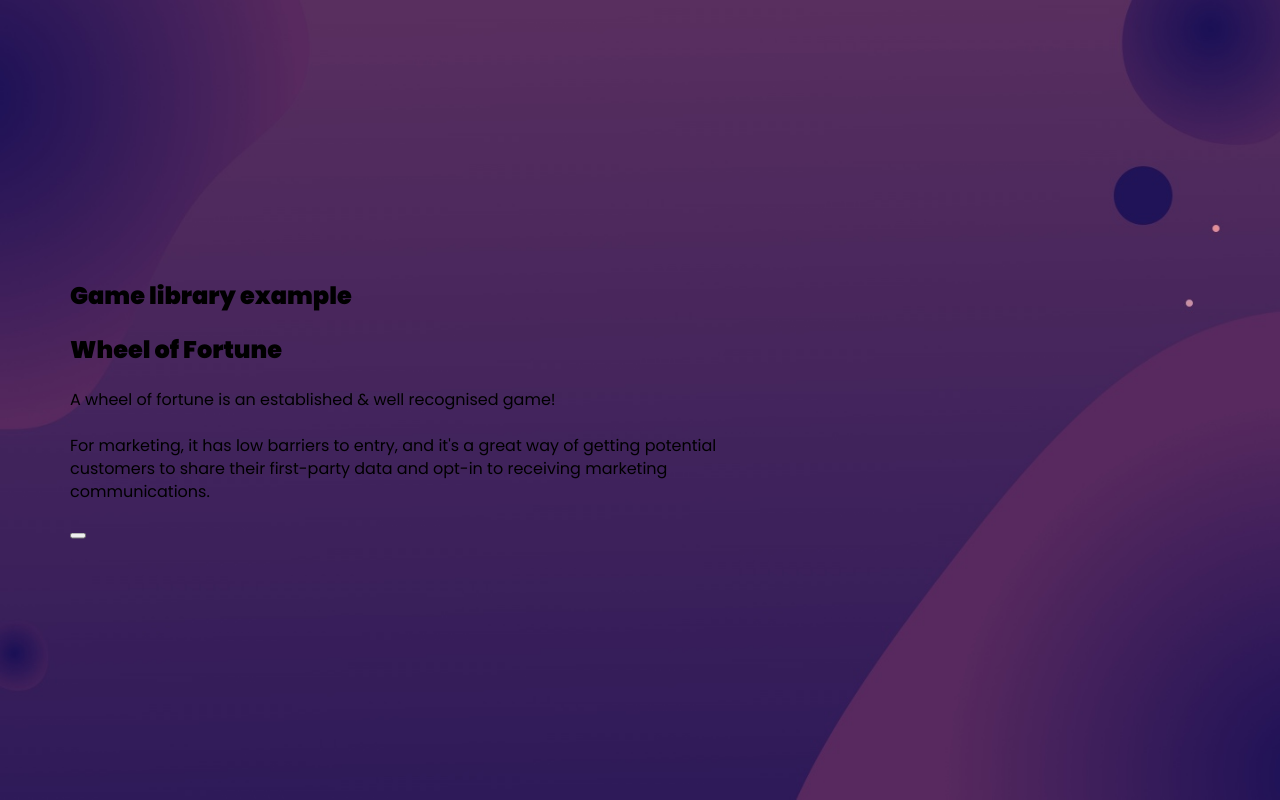
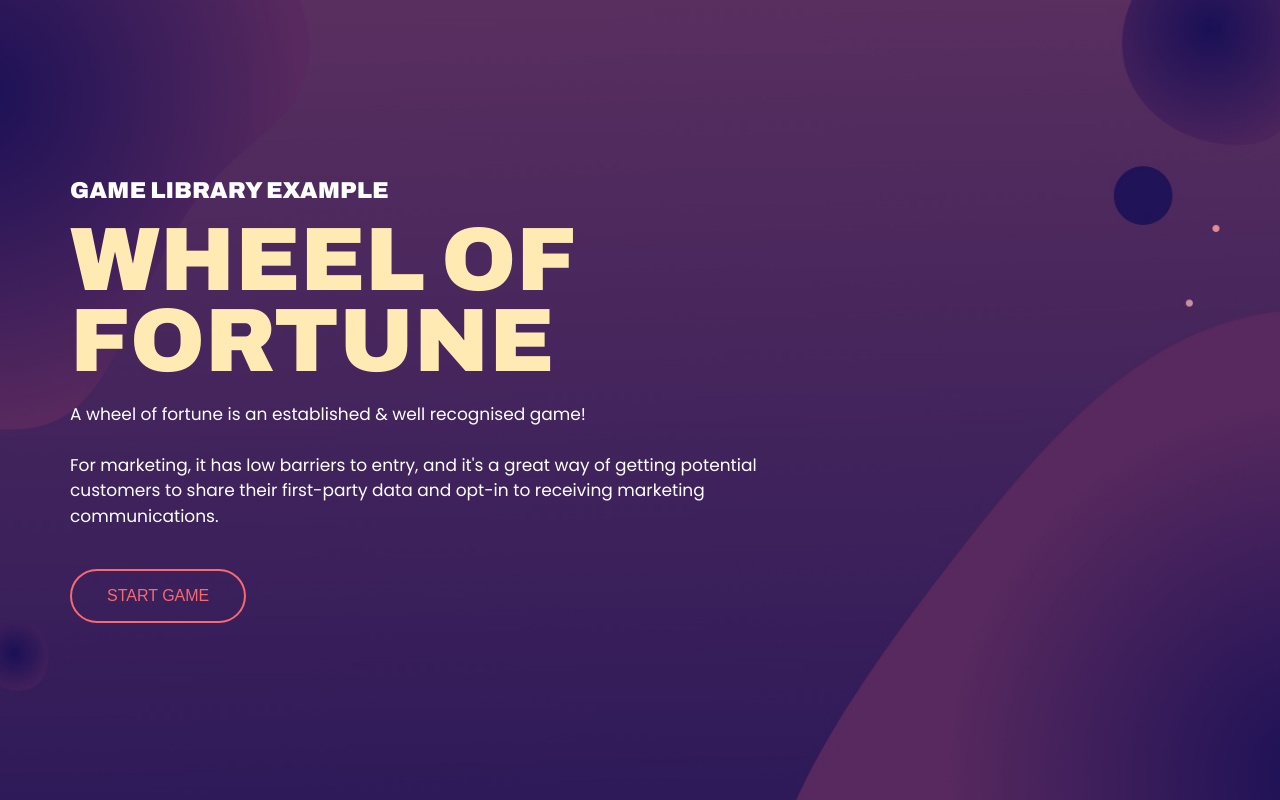
Before and after one commit to stuntcoders/sc_spinwheel, a website: page index.html in a window 1280 px wide. Drawn offline with Linux system fonts and the light colour scheme.

Commit message:
Update styles for welcome section

```diff
--- a/css/styles.css
+++ b/css/styles.css
@@ -161,3 +161,51 @@
 	max-width: 700px;
 	width: 100%;
 }
+
+.content .section .headline {
+	font-size: 1.4375rem;
+	font-family: "Archivo", "Helvetica Neue", Arial, sans-serif;
+	font-weight: 700;
+	line-height: 1.2;
+	color: #fff;
+	text-transform: uppercase;
+	margin: 0 0 .9375rem 0;
+}
+
+.content .section .headline__main {
+	font-size: 90px;
+	font-family: "Archivo", "Helvetica Neue", Arial, sans-serif;
+	font-weight: 900;
+	line-height: 0.9;
+	color: #ffeab3;
+	text-transform: uppercase;
+	margin: 0 0 1.25rem 0;
+}
+
+.content .section .desc {
+	margin-bottom: 2.5rem;
+}
+
+.content .section .desc p {
+	font-size: 1.0625rem;
+	color: #fff;
+	line-height: 1.5;
+}
+
+.content .section .start-game-action button {
+	font-size: 1rem;
+	text-transform: uppercase;
+	padding: 1rem 2.1875rem;
+	background-color: transparent;
+	color: #f76a71;
+	border: 2px solid #f76a71;
+	border-radius: 45px;
+	cursor: pointer;
+	transition: all .25s ease-out;
+}
+
+.content .section .start-game-action button:hover {
+	color: #fff;
+	background-color: #f76a71;
+	transform: scale(1.1);
+}
--- a/index.html
+++ b/index.html
@@ -13,7 +13,7 @@
 <body>
 	<main class="content">
 		<div class="inner-wrapper">
-			<section class="welcome">
+			<section class="welcome section">
 				<div class="section-inner-wrapper">
 					<h2 class="headline">Game library example</h2>
 					<h2 class="headline__main">
@@ -27,16 +27,16 @@
 						</p>
 					</div>
 					<div class="start-game-action">
-						<button type="button" class="start-game"></button>
+						<button type="button" class="start-game">Start Game</button>
 					</div>
 				</div>
 			</section>
-			<section class="spinwheel">
+			<section class="spinwheel section">
 				<div class="section-inner-wrapper">
 
 				</div>
 			</section>
-			<section class="get-your-prize">
+			<section class="get-your-prize section">
 				<div class="section-inner-wrapper">
 
 				</div>
```
